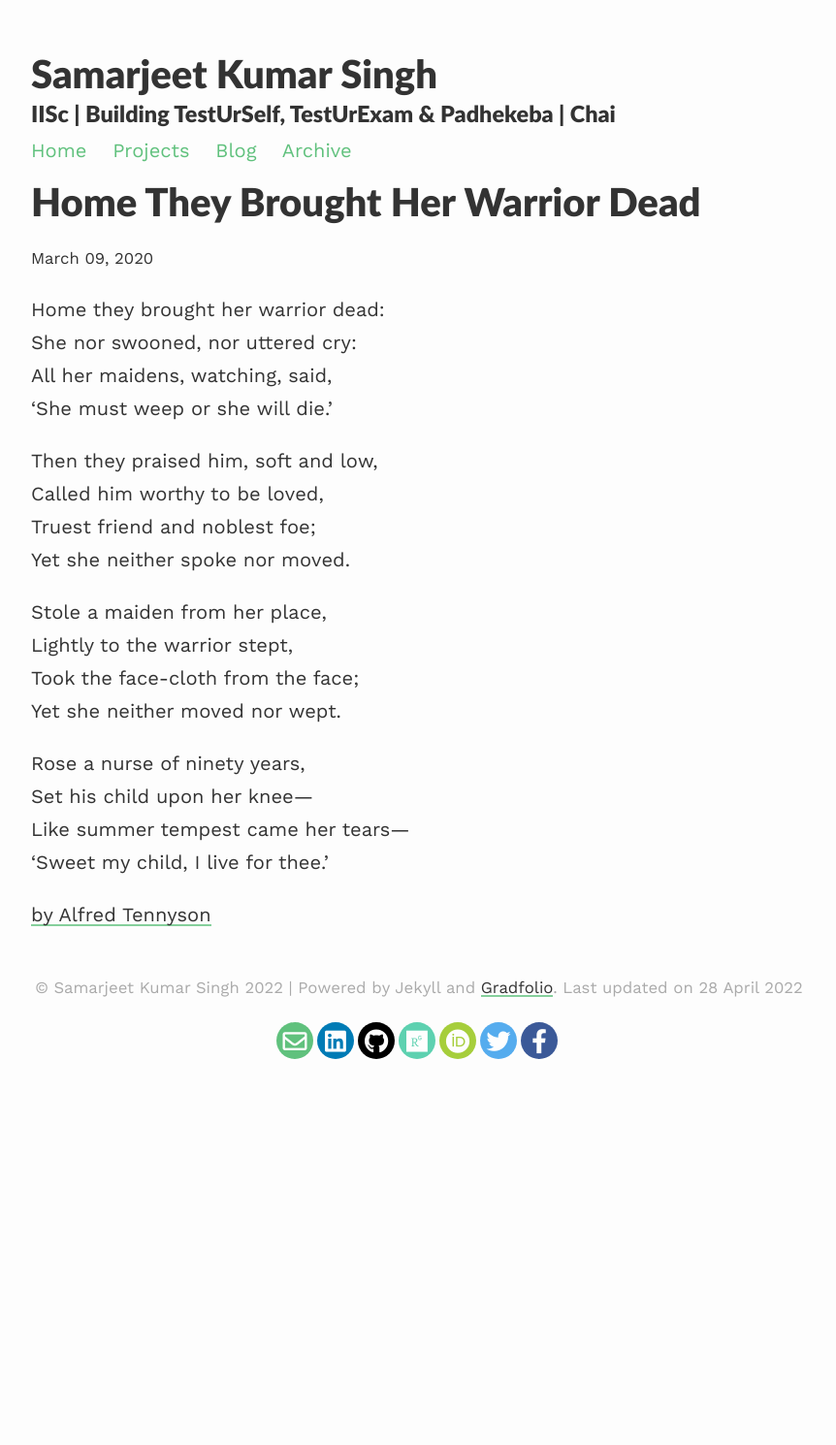
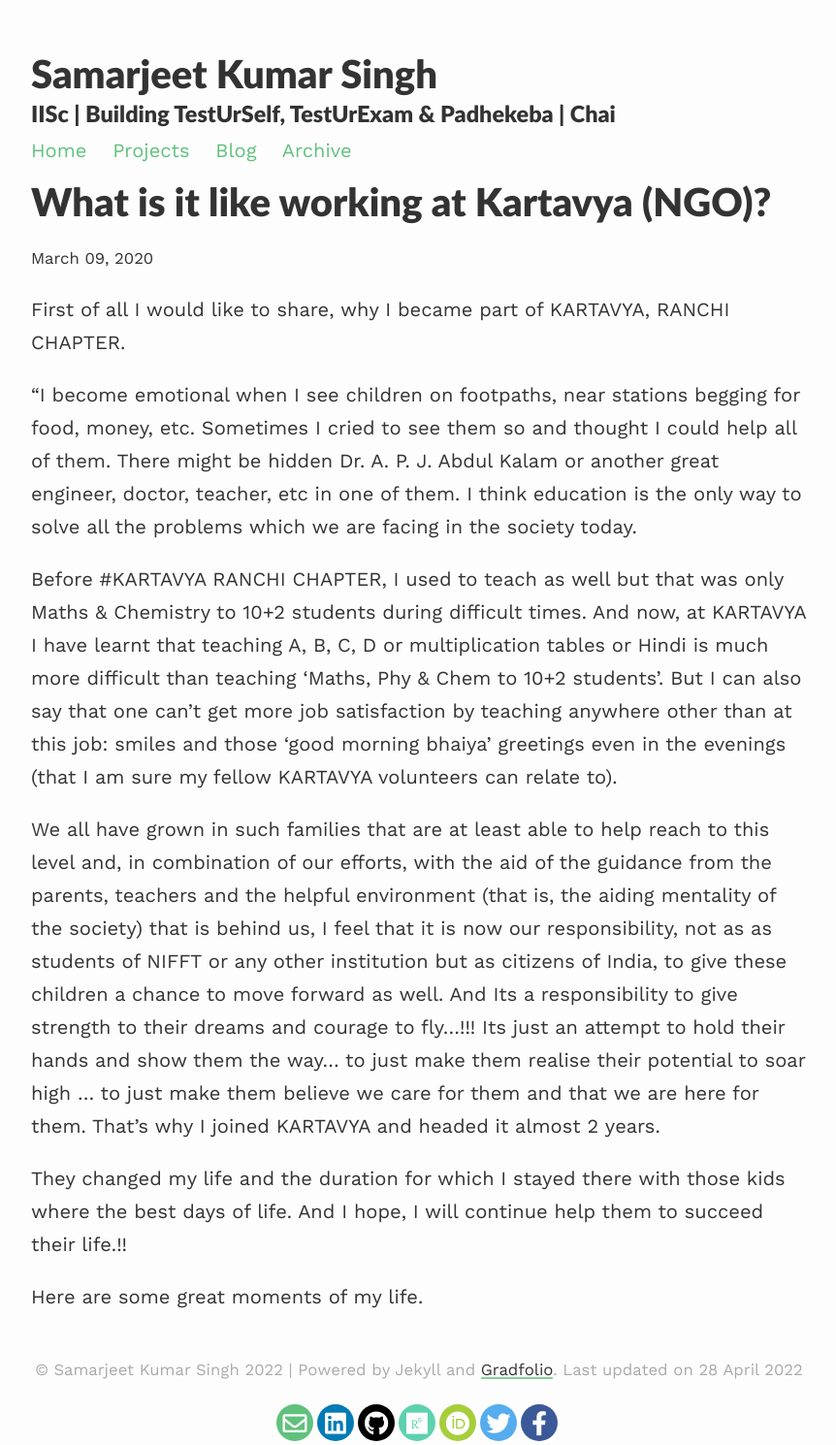
Before and after one commit to Samarjeetkumarsingh/website, a Jekyll site: the page built from _posts/2020-03-09-home-they-brought.md, in a window 1280 px wide. Shown: the whole page at 97% size, without its empty margins (208-1070 px from the left). Built offline with Jekyll 4.4.1, drawn with Linux system fonts in a browser that asks for light colours; nearby versions of some CDN libraries; before the commit the page ends 1096 px from its top, so only the background shows below that.

Commit message:
Update 2020-03-09-home-they-brought.md

```diff
--- a/_posts/2020-03-09-home-they-brought.md
+++ b/_posts/2020-03-09-home-they-brought.md
@@ -1,26 +1,16 @@
 ---
 layout: post
-title: Home They Brought Her Warrior Dead
+title: What is it like working at Kartavya (NGO)?
 ---
 
-Home they brought her warrior dead:
-She nor swooned, nor uttered cry:
-All her maidens, watching, said,
-'She must weep or she will die.'
+First of all I would like to share, why I became part of  KARTAVYA, RANCHI CHAPTER.
 
-Then they praised him, soft and low,
-Called him worthy to be loved,
-Truest friend and noblest foe;
-Yet she neither spoke nor moved.
+"I become emotional when I see children on footpaths, near stations begging for food, money, etc. Sometimes I cried to see them so and thought I could help all of them. There might be hidden Dr. A. P. J. Abdul Kalam or another great engineer, doctor, teacher, etc in one of them. I think education is the only way to solve all the problems which we are facing in the society today.
 
-Stole a maiden from her place,
-Lightly to the warrior stept,
-Took the face-cloth from the face;
-Yet she neither moved nor wept.
+Before #KARTAVYA RANCHI CHAPTER, I used to teach as well but that was only Maths & Chemistry to 10+2 students during difficult times. And now, at KARTAVYA I have learnt that teaching A, B, C, D or multiplication tables or Hindi is much more difficult than teaching 'Maths, Phy & Chem to 10+2 students'. But I can also say that one can't get more job satisfaction by teaching anywhere other than at this job: smiles and those 'good morning bhaiya' greetings even in the evenings (that I am sure my fellow KARTAVYA volunteers can relate to).
 
-Rose a nurse of ninety years,
-Set his child upon her knee—
-Like summer tempest came her tears—
-'Sweet my child, I live for thee.'
+We all have grown in such families that are at least able to help reach to this level and, in combination of our efforts, with the aid of the guidance from the parents, teachers and the helpful environment (that is, the aiding mentality of the society) that is behind us, I feel that it is now our responsibility, not as as students of NIFFT or any other institution but as citizens of India, to give these children a chance to move forward as well. And Its a responsibility to give strength to their dreams and courage to fly...!!! Its just an attempt to hold their hands and show them the way... to just make them realise their potential to soar high ... to just make them believe we care for them and that we are here for them. That’s why I joined KARTAVYA and headed it almost 2 years.
 
-[by Alfred Tennyson](https://en.wikisource.org/wiki/Home_They_Brought_Her_Warrior_Dead)
+They changed my life and the duration for which I stayed there with those kids where the best days of life. And I hope, I will continue help them to succeed their life.!!
+
+Here are some great moments of my life.
```
